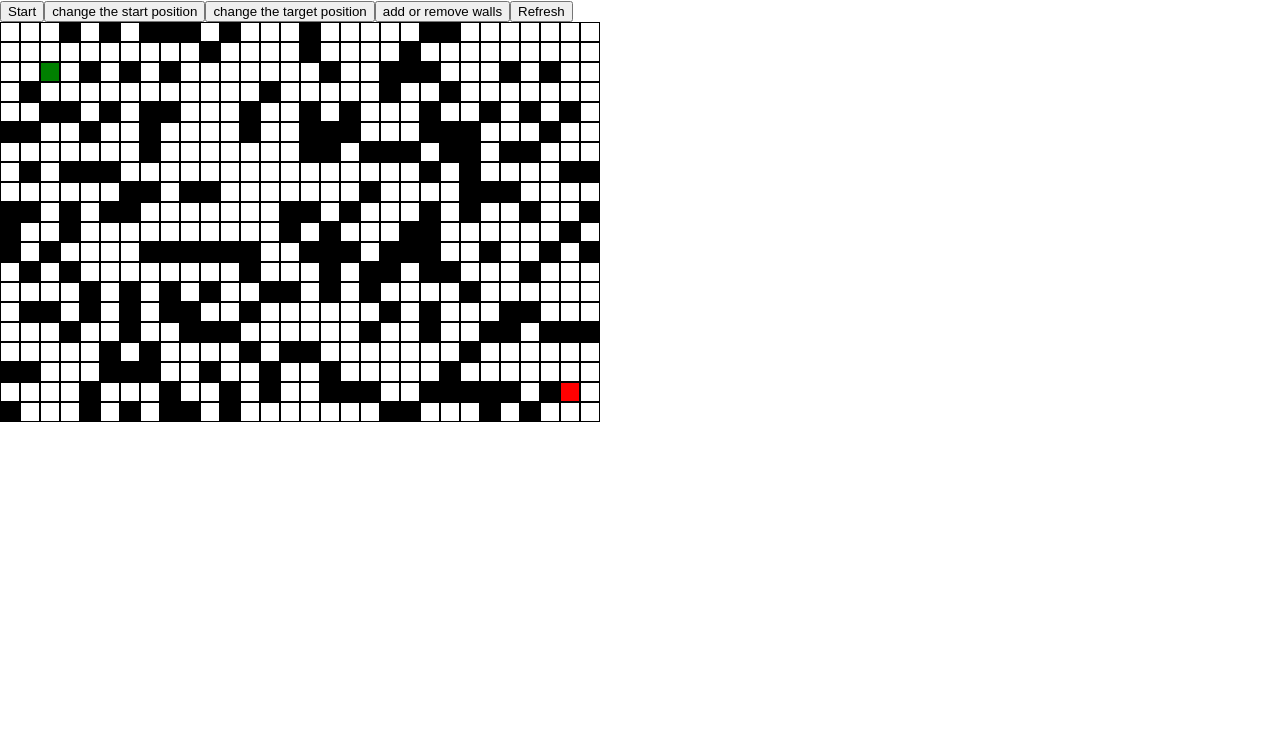
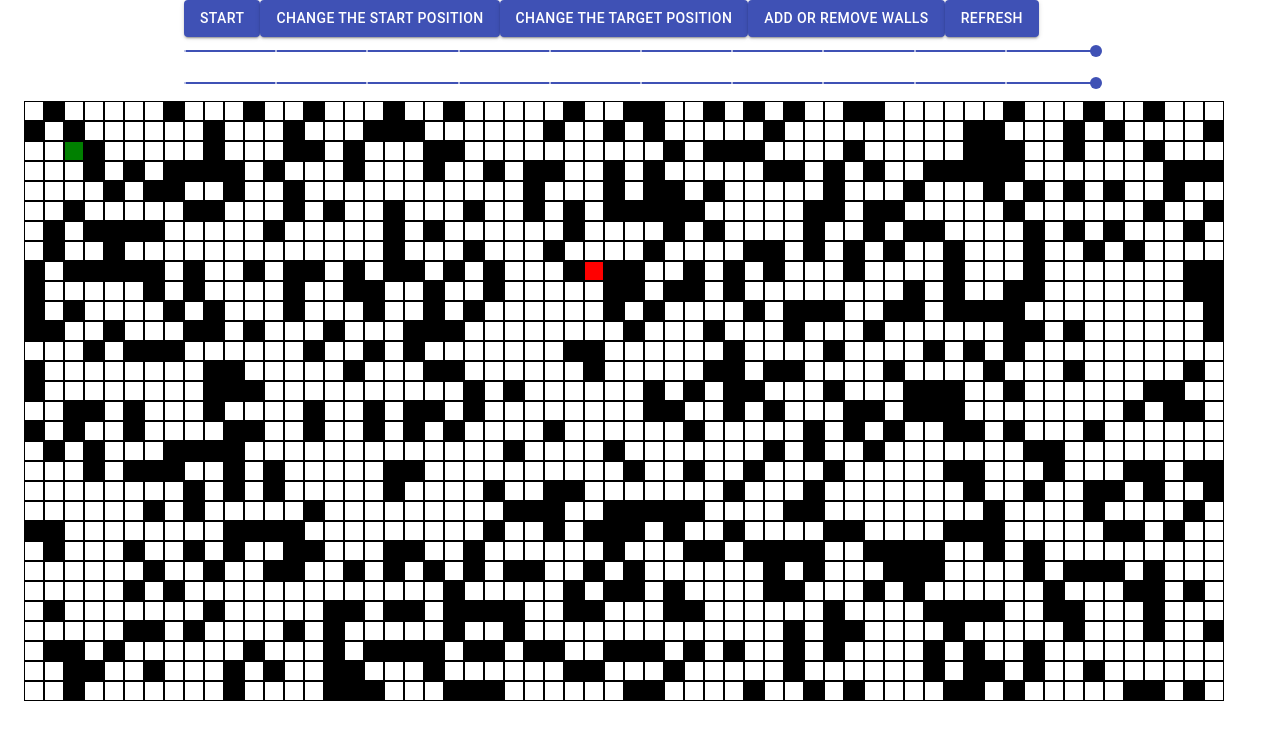
Before and after one commit to CHnikhilreddy/path_finder, a React (Create React App) app: page / in a window 1280 px wide. Shown: the top 740 px of the page. Built offline with nearby package versions, Linux system fonts and the light colour scheme.

Commit message:
Updated UI and added new function

```diff
--- a/package.json
+++ b/package.json
@@ -3,6 +3,7 @@
   "version": "0.1.0",
   "private": true,
   "dependencies": {
+    "@material-ui/core": "^4.12.3",
     "@testing-library/jest-dom": "^5.16.2",
     "@testing-library/react": "^12.1.3",
     "@testing-library/user-event": "^13.5.0",
--- a/src/App.js
+++ b/src/App.js
@@ -1,28 +1,26 @@
 import {useState,useRef} from 'react'
+import {Button, Container, Slider} from '@material-ui/core'
 
 const direction = [[1,0],[-1,0],[0,1],[0,-1]]
-const numRows = 20
-const numCols = 30
+// const numCols = 60
 
 function App() {
   const running = useRef()
   running.current = false
-  const [starting_position,setStarting_position] = useState([18,28])
+  const [starting_position,setStarting_position] = useState([8,28])
   const [target_position,setTarget_position] = useState([2,2])
   const [change_position,setChange_position] = useState('wall')
-  const [grid,setGrid] = useState(()=>{
-    const rows = []
-    for(let i = 0;i<numRows;i++){
-      rows.push(Array.from(Array(numCols),()=>Math.random()<0.3?'wall':'free_space'))
-    }
-    rows[starting_position[0]][starting_position[1]] = 'start_position'
-    rows[target_position[0]][target_position[1]] = 'target'
-    return rows
-  })
+  const [numRows,setNumRows] = useState(30)
+  const numRowsRefs = useRef()
+  numRowsRefs.current = numRows
+  const [numCols,setNumCols] = useState(60)
+  const numColsRefs = useRef()
+  numColsRefs.current = numCols
+  const [grid,setGrid] = useState(()=>getrandom())
   function getrandom(){
     const rows = []
-    for(let i = 0;i<numRows;i++){
-      rows.push(Array.from(Array(numCols),()=>Math.random()<0.3?'wall':'free_space'))
+    for(let i = 0;i<numRowsRefs.current;i++){
+      rows.push(Array.from(Array(numColsRefs.current),()=>Math.random()<0.3?'wall':'free_space'))
     }
     rows[starting_position[0]][starting_position[1]] = 'start_position'
     rows[target_position[0]][target_position[1]] = 'target'
@@ -100,16 +98,51 @@ function App() {
   }
   return (
     <div>
-      <button onClick={()=>{startBFS([[starting_position[0],starting_position[1],[[starting_position[0],starting_position[1]]]]])}}>Start</button>
-      <button onClick={()=>{setChange_position('start_position')}}>change the start position</button>
-      <button onClick={()=>{setChange_position('target')}}>change the target position</button>
-      <button onClick={()=>{setChange_position('wall')}}>add or remove walls</button>
-      <button onClick={()=>{setGrid(getrandom())}}>Refresh</button>
-      <div style={{
-        display:"grid",
-        gridTemplateColumns:`repeat(${numCols},20px)`,
-        gridTemplateRows:`repeat(${numRows},20px)`}}>
-      {grid.map((row,i)=> (
+      <Container maxWidth='md'>
+        <Button variant='contained' color='primary'
+          onClick={()=>{startBFS([[starting_position[0],starting_position[1],[[starting_position[0],starting_position[1]]]]])}}>Start</Button>
+        <Button variant='contained' color='primary'
+          onClick={()=>{setChange_position('start_position')}}>change the start position</Button>
+        <Button variant='contained' color='primary' onClick={()=>{setChange_position('target')}}>change the target position</Button>
+        <Button variant='contained' color='primary' onClick={()=>{setChange_position('wall')}}>add or remove walls</Button>
+        <Button variant='contained' color='primary' onClick={()=>{setGrid(getrandom())}}>Refresh</Button>
+        <Slider
+          defaultValue={30}
+          getAriaValueText={(v)=>v}
+          aria-labelledby="discrete-slider"
+          valueLabelDisplay="auto"
+          step={2}
+          marks
+          min={10}
+          max={30}
+          onChangeCommitted={(e,value)=>{
+            setNumRows(value)
+            numRowsRefs.current = value
+            setGrid(getrandom())
+          }}
+        />
+        <Slider
+          defaultValue={60}
+          getAriaValueText={(v)=>v}
+          aria-labelledby="discrete-slider"
+          valueLabelDisplay="auto"
+          step={3}
+          marks
+          min={30}
+          max={60}
+          onChangeCommitted={(e,value)=>{
+            setNumCols(value)
+            numColsRefs.current = value
+            setGrid(getrandom())
+          }}
+        />
+      </Container>
+      <Container>
+        <div style={{
+          display:"grid",
+          gridTemplateColumns:`repeat(${numCols},20px)`,
+          gridTemplateRows:`repeat(${numRows},20px)`}}>
+        {grid.map((row,i)=> (
           row.map((col,j)=> (
             <div
             key={`${i}-${j}`}
@@ -122,6 +155,7 @@ function App() {
               </div>)
       )))}
       </div>
+      </Container>
     </div>
   );
 }
```
Also changed, not shown: 1 other file (tests, documents, lock files or other folders).
